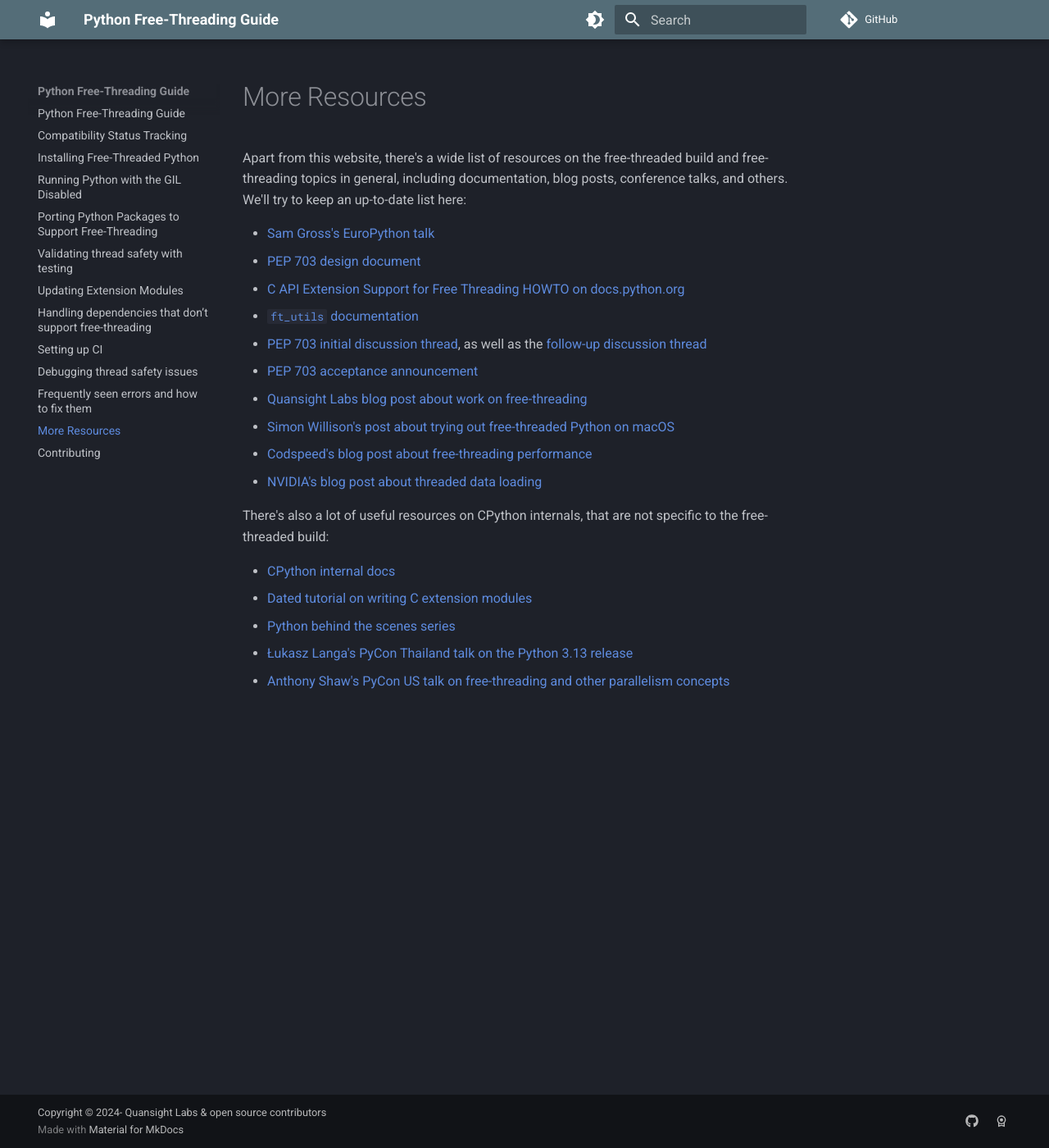
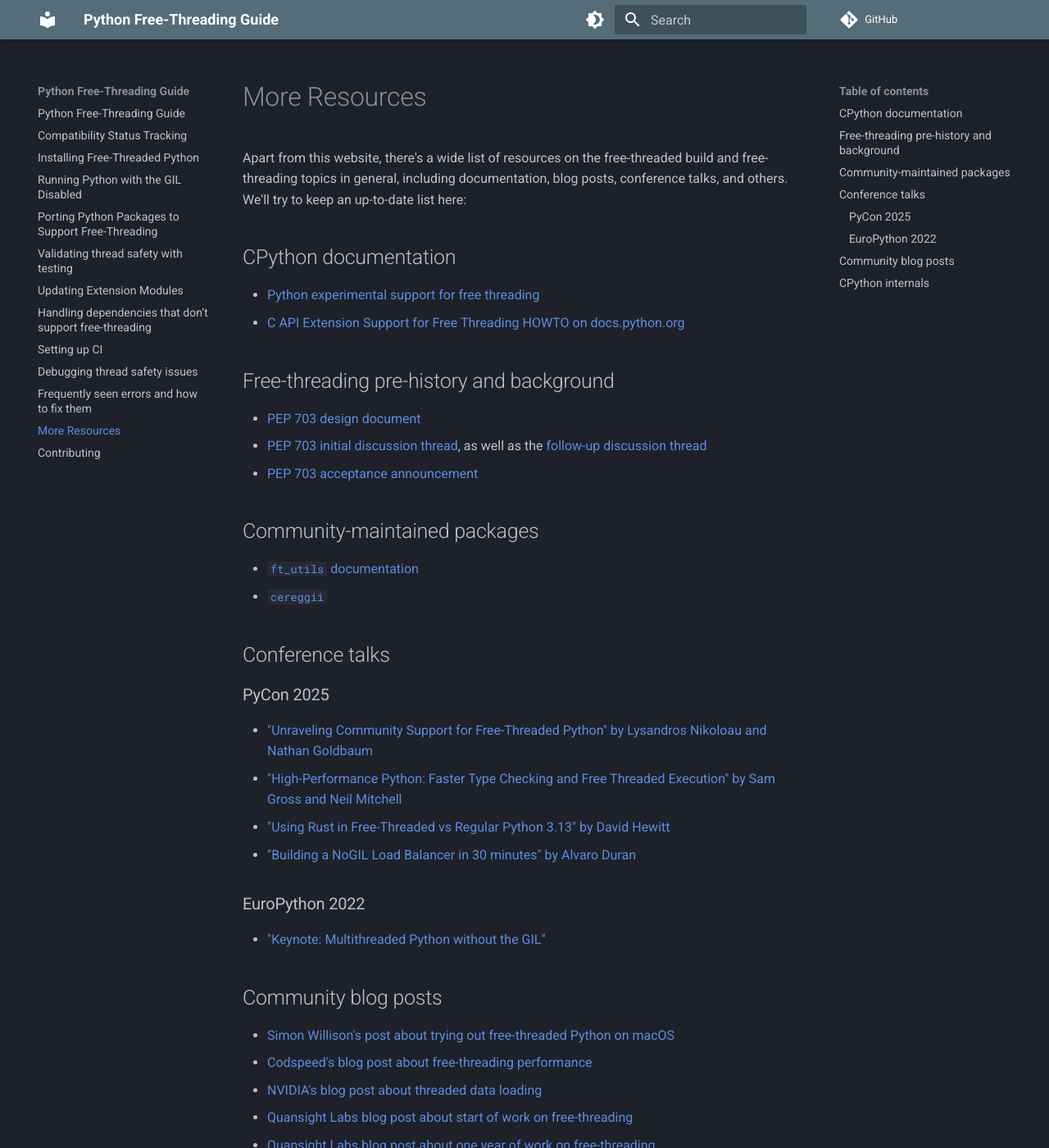
Before and after one commit to Quansight-Labs/free-threaded-compatibility, an MkDocs documentation site: the page built from docs/resources.md, in a window 1280 px wide and 1400 px high. Shown: the whole window at 82% size. Built offline with MkDocs 1.6.1 and Material for MkDocs 9.7.7, drawn with Linux system fonts in a browser that asks for light colours; comment, search, counter and statistics services are not loaded; some of the changed text lies outside the part shown.

Commit message:
add PyCon 2025 links and reorganize resources page (#221)

```diff
--- a/docs/resources.md
+++ b/docs/resources.md
@@ -5,17 +5,45 @@
 documentation, blog posts, conference talks, and others. We'll
 try to keep an up-to-date list here:
 
-- [Sam Gross's EuroPython talk](https://www.youtube.com/watch?v=9OOJcTp8dqE)
+## CPython documentation
+
+- [Python experimental support for free threading](https://docs.python.org/3/howto/free-threading-python.html#freethreading-python-howto)
+- [C API Extension Support for Free Threading HOWTO on docs.python.org](https://docs.python.org/3.13/howto/free-threading-extensions.html)
+
+## Free-threading pre-history and background
+
 - [PEP 703 design document](https://docs.google.com/document/d/18CXhDb1ygxg-YXNBJNzfzZsDFosB5e6BfnXLlejd9l0/edit?usp=sharing)
-- [C API Extension Support for Free Threading HOWTO on docs.python.org](https://docs.python.org/3.13/howto/free-threading-extensions.html)
-- [`ft_utils` documentation](https://facebookincubator.github.io/ft_utils/)
 - [PEP 703 initial discussion thread](https://discuss.python.org/t/22606), as
     well as the [follow-up discussion thread](https://discuss.python.org/t/26503)
 - [PEP 703 acceptance announcement](https://discuss.python.org/t/37075)
-- [Quansight Labs blog post about work on free-threading](https://labs.quansight.org/blog/free-threaded-python-rollout)
+
+## Community-maintained packages
+
+- [`ft_utils` documentation](https://facebookincubator.github.io/ft_utils/)
+- [`cereggii`](https://github.com/dpdani/cereggii)
+
+## Conference talks
+
+### PyCon 2025
+
+- ["Unraveling Community Support for Free-Threaded Python" by Lysandros Nikoloau and Nathan Goldbaum](https://youtu.be/EuU3ksI1l04)
+- ["High-Performance Python: Faster Type Checking and Free Threaded Execution" by Sam Gross and Neil Mitchell](https://youtu.be/ZTSZ1OCUaeQ)
+- ["Using Rust in Free-Threaded vs Regular Python 3.13" by David Hewitt](https://youtu.be/J7phN_M4GLM)
+- ["Building a NoGIL Load Balancer in 30 minutes" by Alvaro Duran](https://youtu.be/AYSlsCz8gKM)
+
+### EuroPython 2022
+
+- ["Keynote: Multithreaded Python without the GIL"](https://www.youtube.com/watch?v=9OOJcTp8dqE)
+
+## Community blog posts
+
 - [Simon Willison's post about trying out free-threaded Python on macOS](https://til.simonwillison.net/python/trying-free-threaded-python)
 - [Codspeed's blog post about free-threading performance](https://codspeed.io/blog/state-of-python-3-13-performance-free-threading)
 - [NVIDIA's blog post about threaded data loading](https://developer.nvidia.com/blog/improved-data-loading-with-threads/)
+- [Quansight Labs blog post about start of work on free-threading](https://labs.quansight.org/blog/free-threaded-python-rollout)
+- [Quansight Labs blog post about one year of work on free-threading](https://labs.quansight.org/blog/free-threaded-one-year-recap)
+
+## CPython internals
 
 There's also a lot of useful resources on CPython internals, that are not
 specific to the free-threaded build:
```
Also changed, not shown: docs/index.md (+2 -0 lines).
